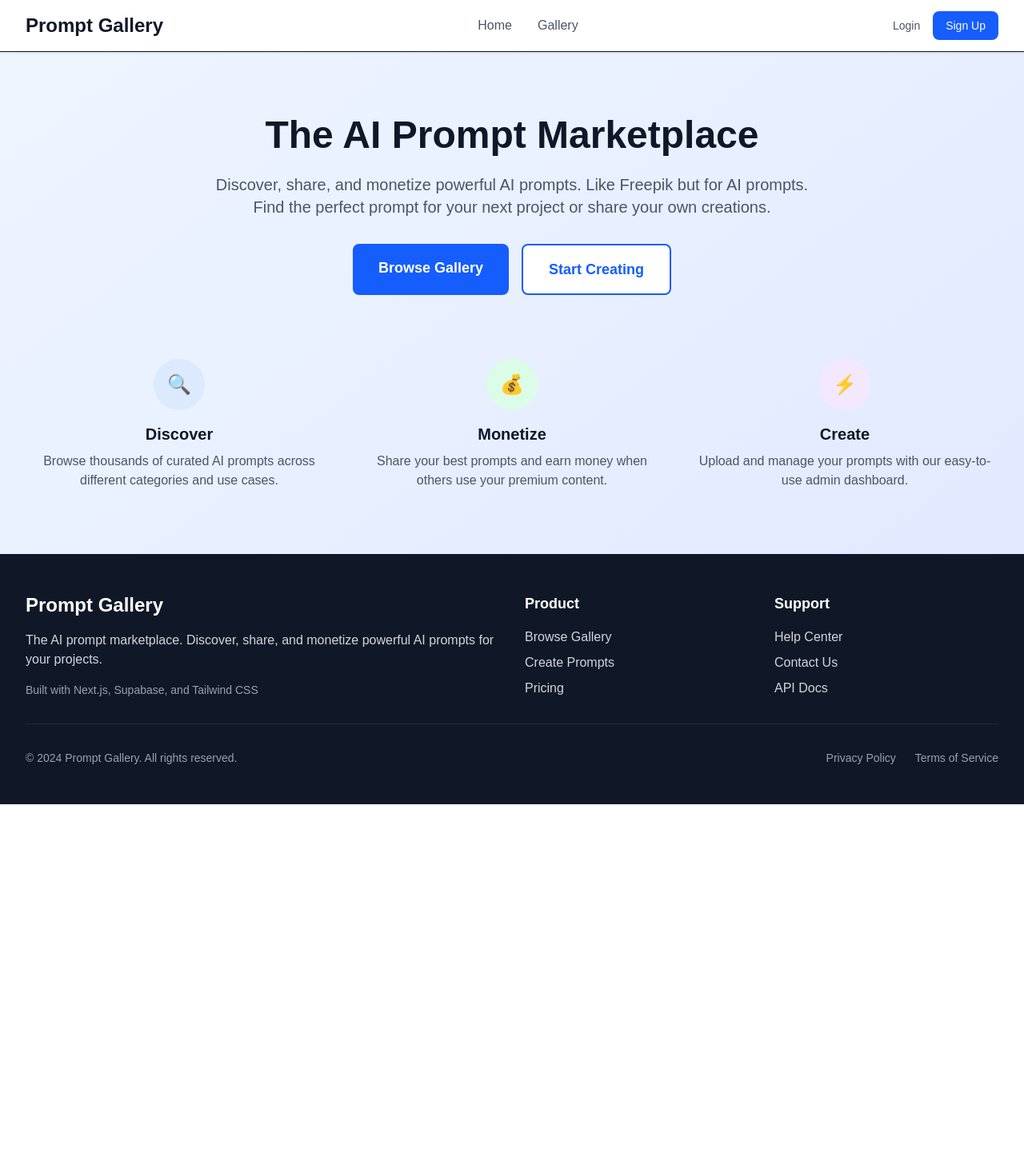
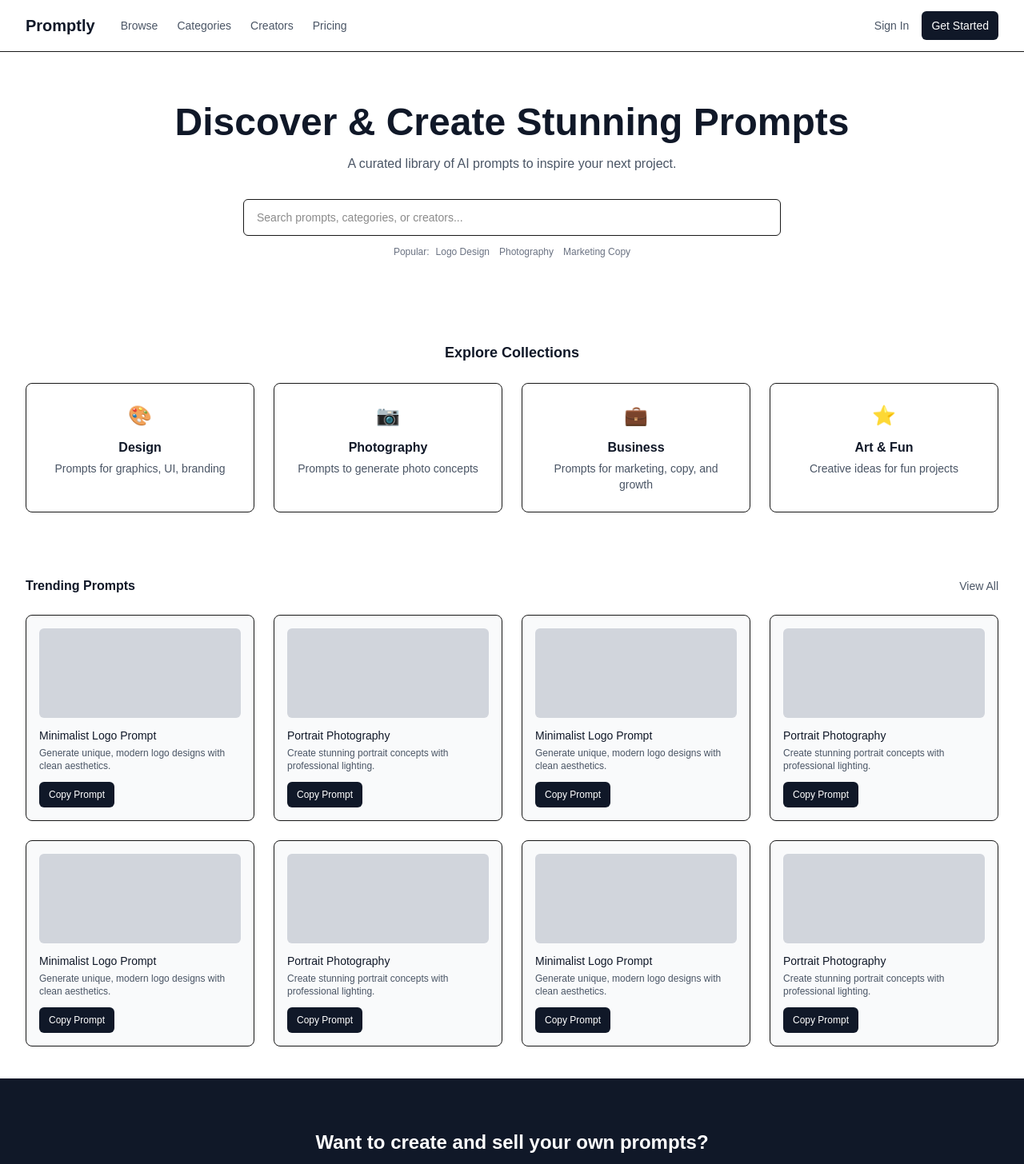
Before and after one commit to mhoudjedje/prompt-gallery, a Next.js app: page / in a window 1280 px wide. Shown: the top 1456 px of the page at 80% size. Before the commit the page ends 1006 px from the top, so only its background shows below. Built offline with nearby package versions, Linux system fonts and the light colour scheme; no server answers.

Commit message:
feat(home): unify landing + gallery wireframe into modular components (Header, Hero, Collections, Trending, CTA, Footer) and compose in app/page

```diff
--- a/src/app/page.tsx
+++ b/src/app/page.tsx
@@ -1,74 +1,19 @@
-import Link from "next/link";
-import Header from "@/components/Header";
-import Footer from "@/components/Footer";
+import HeaderLanding from "@/components/home/HeaderLanding";
+import Hero from "@/components/home/Hero";
+import Collections from "@/components/home/Collections";
+import Trending from "@/components/home/Trending";
+import CTABanner from "@/components/home/CTABanner";
+import FooterLanding from "@/components/home/FooterLanding";
 
 export default function Home() {
   return (
-    <div className="min-h-screen bg-gradient-to-br from-blue-50 to-indigo-100">
-      <Header />
-
-      {/* Hero Section */}
-      <main className="max-w-7xl mx-auto px-4 sm:px-6 lg:px-8 py-20">
-        <div className="text-center">
-          <h1 className="text-5xl font-bold text-gray-900 mb-6">
-            The AI Prompt Marketplace
-          </h1>
-          <p className="text-xl text-gray-600 mb-8 max-w-3xl mx-auto">
-            Discover, share, and monetize powerful AI prompts. Like Freepik but for AI prompts.
-            Find the perfect prompt for your next project or share your own creations.
-          </p>
-
-          <div className="flex flex-col sm:flex-row gap-4 justify-center">
-            <Link
-              href="/gallery"
-              className="bg-blue-600 text-white px-8 py-4 rounded-lg text-lg font-semibold hover:bg-blue-700 transition-colors"
-            >
-              Browse Gallery
-            </Link>
-            <Link
-              href="/signup"
-              className="bg-white text-blue-600 px-8 py-4 rounded-lg text-lg font-semibold border-2 border-blue-600 hover:bg-blue-50 transition-colors"
-            >
-              Start Creating
-            </Link>
-          </div>
-        </div>
-
-        {/* Features */}
-        <div className="mt-20 grid grid-cols-1 md:grid-cols-3 gap-8">
-          <div className="text-center">
-            <div className="bg-blue-100 w-16 h-16 rounded-full flex items-center justify-center mx-auto mb-4">
-              <span className="text-2xl">🔍</span>
-            </div>
-            <h3 className="text-xl font-semibold text-gray-900 mb-2">Discover</h3>
-            <p className="text-gray-600">
-              Browse thousands of curated AI prompts across different categories and use cases.
-            </p>
-          </div>
-
-          <div className="text-center">
-            <div className="bg-green-100 w-16 h-16 rounded-full flex items-center justify-center mx-auto mb-4">
-              <span className="text-2xl">💰</span>
-            </div>
-            <h3 className="text-xl font-semibold text-gray-900 mb-2">Monetize</h3>
-            <p className="text-gray-600">
-              Share your best prompts and earn money when others use your premium content.
-            </p>
-          </div>
-
-          <div className="text-center">
-            <div className="bg-purple-100 w-16 h-16 rounded-full flex items-center justify-center mx-auto mb-4">
-              <span className="text-2xl">⚡</span>
-            </div>
-            <h3 className="text-xl font-semibold text-gray-900 mb-2">Create</h3>
-            <p className="text-gray-600">
-              Upload and manage your prompts with our easy-to-use admin dashboard.
-            </p>
-          </div>
-        </div>
-      </main>
-
-      <Footer />
+    <div className="min-h-screen bg-white">
+      <HeaderLanding />
+      <Hero />
+      <Collections />
+      <Trending />
+      <CTABanner />
+      <FooterLanding />
     </div>
   );
 }
--- /dev/null
+++ b/src/components/home/CTABanner.tsx
@@ -0,0 +1,13 @@
+import Link from 'next/link'
+
+export default function CTABanner() {
+  return (
+    <section className="bg-gray-900 text-white">
+      <div className="max-w-7xl mx-auto px-4 sm:px-6 lg:px-8 py-16 text-center">
+        <h3 className="text-xl sm:text-2xl font-semibold">Want to create and sell your own prompts?</h3>
+        <p className="mt-2 text-gray-300">Join thousands of creators earning from their AI prompts</p>
+        <Link href="#" className="inline-block mt-6 bg-white text-gray-900 px-4 py-2 rounded-md hover:bg-gray-200">Get Started as Creator</Link>
+      </div>
+    </section>
+  )
+}
--- /dev/null
+++ b/src/components/home/Collections.tsx
@@ -0,0 +1,37 @@
+type CollectionCardProps = {
+  icon: string
+  title: string
+  description: string
+}
+
+function CollectionCard({ icon, title, description }: CollectionCardProps) {
+  return (
+    <div className="border rounded-lg p-6 text-center bg-white hover:shadow-sm transition">
+      <div className="text-2xl mb-3">{icon}</div>
+      <h3 className="font-semibold text-gray-900">{title}</h3>
+      <p className="text-sm text-gray-600 mt-1">{description}</p>
+    </div>
+  )
+}
+
+export default function Collections() {
+  const items: CollectionCardProps[] = [
+    { icon: '🎨', title: 'Design', description: 'Prompts for graphics, UI, branding' },
+    { icon: '📷', title: 'Photography', description: 'Prompts to generate photo concepts' },
+    { icon: '💼', title: 'Business', description: 'Prompts for marketing, copy, and growth' },
+    { icon: '⭐', title: 'Art & Fun', description: 'Creative ideas for fun projects' },
+  ]
+
+  return (
+    <section className="bg-white">
+      <div className="max-w-7xl mx-auto px-4 sm:px-6 lg:px-8 py-10">
+        <h2 className="text-center text-lg font-semibold text-gray-900">Explore Collections</h2>
+        <div className="mt-6 grid grid-cols-1 sm:grid-cols-2 lg:grid-cols-4 gap-6">
+          {items.map((item) => (
+            <CollectionCard key={item.title} {...item} />
+          ))}
+        </div>
+      </div>
+    </section>
+  )
+}
--- /dev/null
+++ b/src/components/home/FooterLanding.tsx
@@ -0,0 +1,23 @@
+import Link from 'next/link'
+
+export default function FooterLanding() {
+  return (
+    <footer className="bg-gray-50 border-t">
+      <div className="max-w-7xl mx-auto px-4 sm:px-6 lg:px-8 py-10">
+        <div className="flex flex-col md:flex-row md:items-center md:justify-between">
+          <div>
+            <div className="text-sm font-semibold text-gray-900">Promptly</div>
+            <div className="text-xs text-gray-600 mt-1">Empowering creativity with AI</div>
+          </div>
+          <div className="flex space-x-6 mt-4 md:mt-0 text-sm">
+            <Link href="#" className="text-gray-600 hover:text-gray-900">About</Link>
+            <Link href="#" className="text-gray-600 hover:text-gray-900">Contact</Link>
+            <Link href="#" className="text-gray-600 hover:text-gray-900">Terms</Link>
+            <Link href="#" className="text-gray-600 hover:text-gray-900">Privacy</Link>
+          </div>
+        </div>
+        <div className="mt-6 text-xs text-gray-500">© 2025 Promptly. All rights reserved.</div>
+      </div>
+    </footer>
+  )
+}
--- /dev/null
+++ b/src/components/home/HeaderLanding.tsx
@@ -0,0 +1,25 @@
+import Link from 'next/link'
+
+export default function HeaderLanding() {
+  return (
+    <header className="bg-white border-b">
+      <div className="max-w-7xl mx-auto px-4 sm:px-6 lg:px-8 h-16 flex items-center justify-between">
+        <div className="flex items-center space-x-8">
+          <Link href="/" className="text-xl font-semibold text-gray-900">
+            Promptly
+          </Link>
+          <nav className="hidden md:flex items-center space-x-6 text-sm">
+            <Link href="/gallery" className="text-gray-600 hover:text-gray-900">Browse</Link>
+            <Link href="#" className="text-gray-600 hover:text-gray-900">Categories</Link>
+            <Link href="#" className="text-gray-600 hover:text-gray-900">Creators</Link>
+            <Link href="#" className="text-gray-600 hover:text-gray-900">Pricing</Link>
+          </nav>
+        </div>
+        <div className="flex items-center space-x-4 text-sm">
+          <Link href="/login" className="text-gray-600 hover:text-gray-900">Sign In</Link>
+          <Link href="/signup" className="bg-gray-900 text-white px-3 py-2 rounded-md hover:bg-black">Get Started</Link>
+        </div>
+      </div>
+    </header>
+  )
+}
--- /dev/null
+++ b/src/components/home/Hero.tsx
@@ -0,0 +1,31 @@
+export default function Hero() {
+  return (
+    <section className="bg-white">
+      <div className="max-w-5xl mx-auto px-4 sm:px-6 lg:px-8 py-16 text-center">
+        <h1 className="text-3xl sm:text-4xl md:text-5xl font-semibold text-gray-900">
+          Discover & Create Stunning Prompts
+        </h1>
+        <p className="mt-4 text-gray-600 max-w-3xl mx-auto">
+          A curated library of AI prompts to inspire your next project.
+        </p>
+
+        <div className="mt-8">
+          <div className="max-w-2xl mx-auto">
+            <input
+              type="text"
+              placeholder="Search prompts, categories, or creators..."
+              className="w-full border rounded-md px-4 py-3 text-sm focus:outline-none focus:ring-2 focus:ring-gray-900"
+            />
+          </div>
+
+          <div className="mt-3 text-xs text-gray-500">
+            <span className="mr-2">Popular:</span>
+            <span className="mr-3 hover:text-gray-900 cursor-pointer">Logo Design</span>
+            <span className="mr-3 hover:text-gray-900 cursor-pointer">Photography</span>
+            <span className="hover:text-gray-900 cursor-pointer">Marketing Copy</span>
+          </div>
+        </div>
+      </div>
+    </section>
+  )
+}
--- /dev/null
+++ b/src/components/home/Trending.tsx
@@ -0,0 +1,42 @@
+import Link from 'next/link'
+
+export type GalleryCardProps = {
+  title: string
+  description: string
+}
+
+function GalleryCard({ title, description }: GalleryCardProps) {
+  return (
+    <div className="border rounded-lg p-4 bg-gray-50">
+      <div className="h-28 rounded-md bg-gray-300" />
+      <h4 className="mt-3 font-medium text-gray-900 text-sm">{title}</h4>
+      <p className="mt-1 text-xs text-gray-600">{description}</p>
+      <button className="mt-3 text-xs bg-gray-900 text-white px-3 py-2 rounded-md hover:bg-black">Copy Prompt</button>
+    </div>
+  )
+}
+
+export default function Trending() {
+  const cards: GalleryCardProps[] = new Array(8).fill(null).map((_, i) => ({
+    title: i % 2 === 0 ? 'Minimalist Logo Prompt' : 'Portrait Photography',
+    description: i % 2 === 0
+      ? 'Generate unique, modern logo designs with clean aesthetics.'
+      : 'Create stunning portrait concepts with professional lighting.'
+  }))
+
+  return (
+    <section className="bg-white">
+      <div className="max-w-7xl mx-auto px-4 sm:px-6 lg:px-8 py-10">
+        <div className="flex items-center justify-between">
+          <h3 className="text-base font-semibold text-gray-900">Trending Prompts</h3>
+          <Link href="#" className="text-sm text-gray-600 hover:text-gray-900">View All</Link>
+        </div>
+        <div className="mt-6 grid grid-cols-1 sm:grid-cols-2 lg:grid-cols-4 gap-6">
+          {cards.map((c, idx) => (
+            <GalleryCard key={idx} {...c} />
+          ))}
+        </div>
+      </div>
+    </section>
+  )
+}
```
